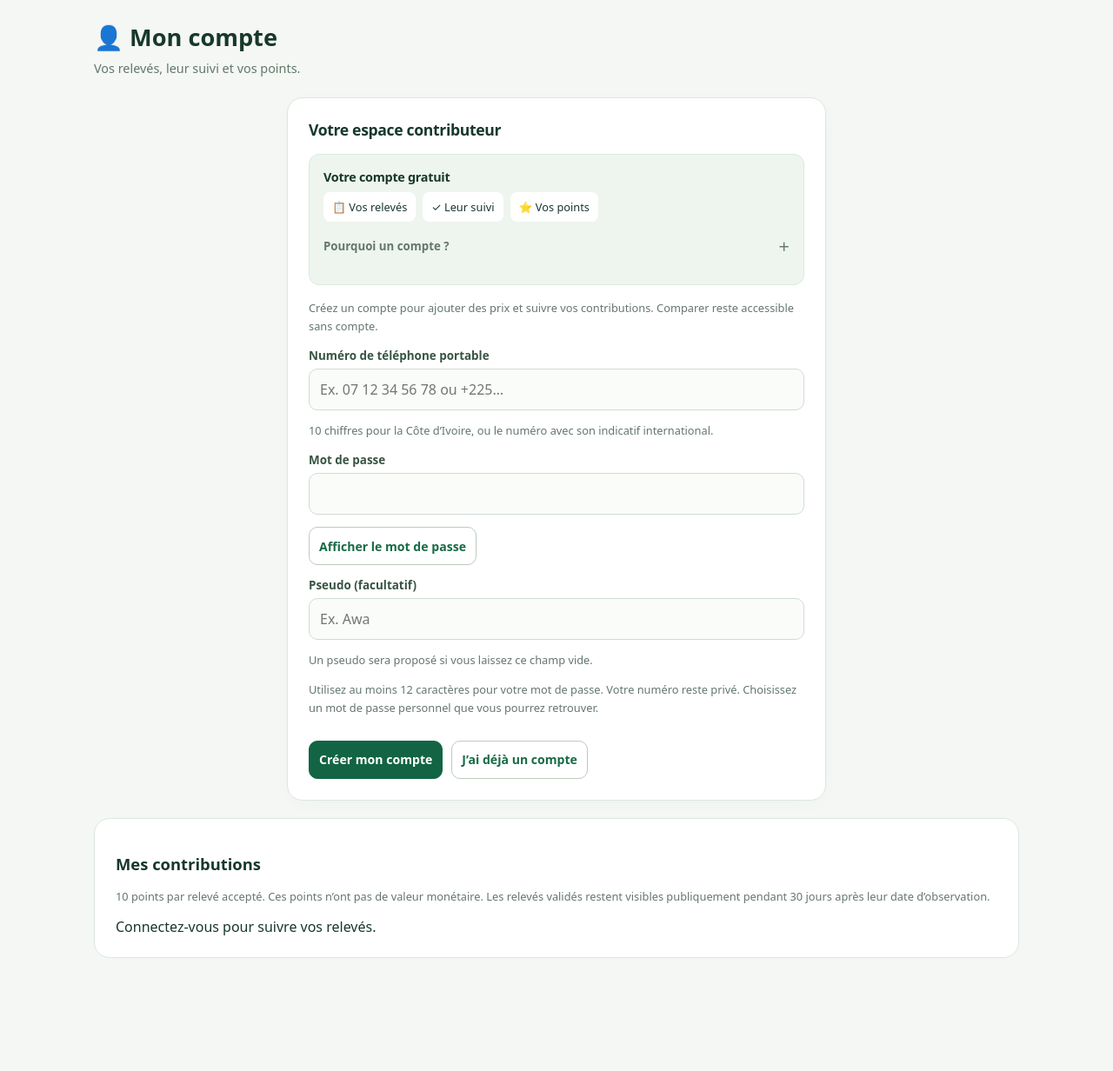
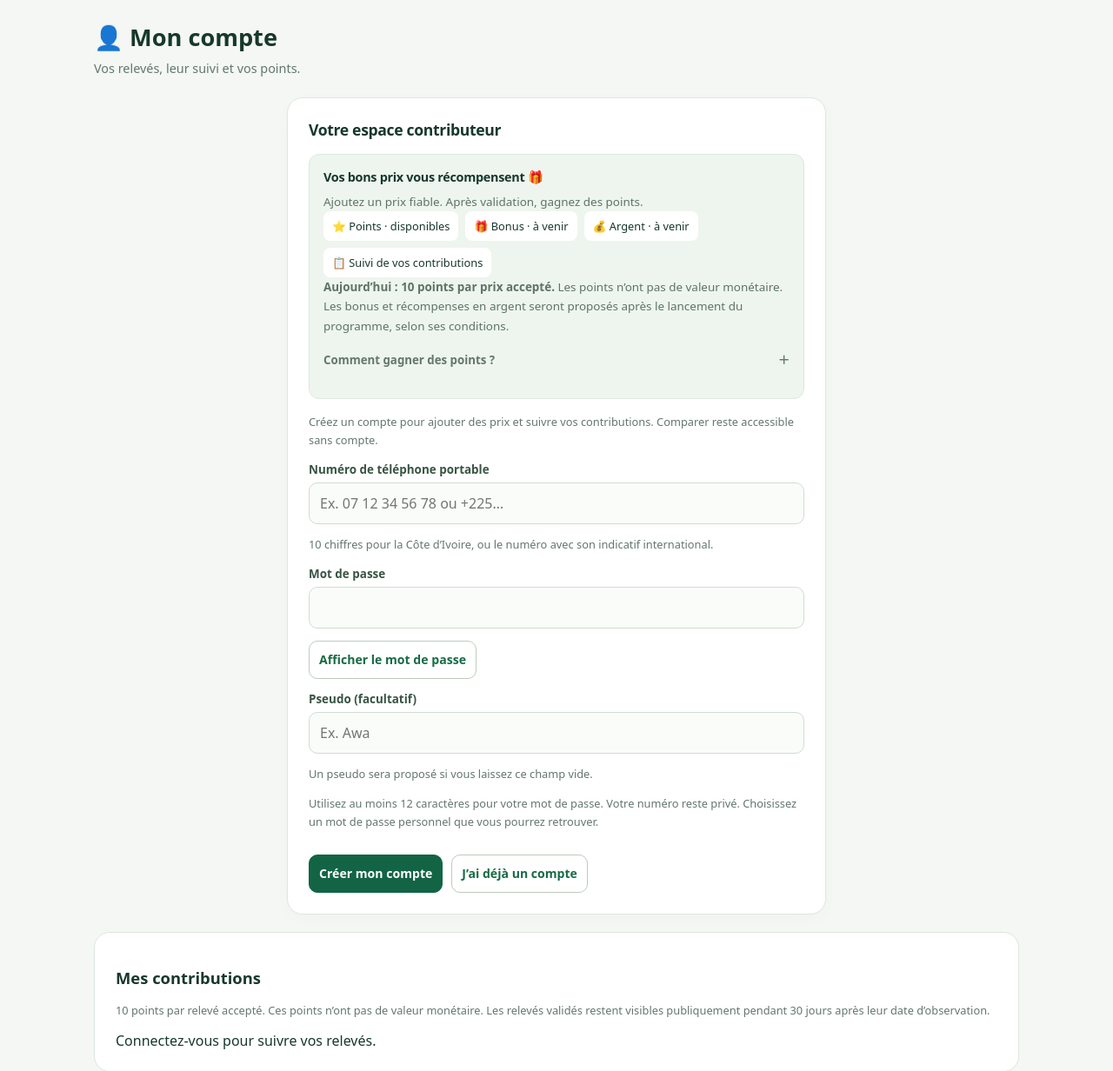
Before and after one commit to patrickeudess/compareprix, a Flask app: page /compte in a window 1280 px wide. Shown: the part 104-1336 px from the top of the page at 87% size. Before the commit the page ends 1206 px from the top, so only its background shows below. Run offline with Flask 3, Linux system fonts and the light colour scheme; tables that the repository leaves empty hold one stand-in row (values such as "Sample post"); some libraries are stand-ins or nearby versions.

Commit message:
Show account rewards with available points and upcoming bonus program

```diff
--- a/templates/community.html
+++ b/templates/community.html
@@ -2,7 +2,7 @@
 <body data-page="{{ page }}"><main>{% if page == 'account' %}<nav class="page-nav" aria-label="Navigation principale"><a href="./"><span aria-hidden="true">🔎</span><span>Comparer</span></a><a href="./panier.html"><span aria-hidden="true">🛍️</span><span>Panier <b id="basketNavCount">0</b></span></a><a href="./contribuer.html"><span aria-hidden="true">📸</span><span>Ajouter un prix</span></a><a href="./compte.html" aria-current="page"><span aria-hidden="true">👤</span><span>Compte</span></a></nav>{% else %}<nav class="page-nav" aria-label="Navigation principale"><a href="./"><span aria-hidden="true">🔎</span><span>Comparer</span></a><a href="./panier.html"><span aria-hidden="true">🛍️</span><span>Panier <b id="basketNavCount">0</b></span></a><a href="./contribuer.html" aria-current="page"><span aria-hidden="true">📸</span><span>Ajouter un prix</span></a><a href="./compte.html"><span aria-hidden="true">👤</span><span>Compte</span></a></nav>{% endif %}
 {% if page == 'account' %}<div class="page-title"><h1>👤 Mon compte</h1><p>Vos relevés, leur suivi et vos points.</p></div>{% else %}<div class="page-title"><h1>📸 Quel prix avez-vous vu en magasin ?</h1><p>Ajoutez le prix et le magasin pour aider les autres à comparer.</p></div>{% endif %}
 <p id="message" class="notice" role="status" aria-live="polite"></p>
-<div class="account-layout"><section id="account"><h2>Votre espace contributeur</h2><aside class="help-card"><h2>Votre compte gratuit</h2><div class="benefit-chips"><span>📋 Vos relevés</span><span>✓ Leur suivi</span><span>⭐ Vos points</span></div><details class="quick-help"><summary>Pourquoi un compte ?</summary><p>Retrouvez vos relevés et leur validation. Un relevé accepté rapporte 10 points, sans valeur monétaire. Votre numéro reste privé. Comparer reste libre.</p></details></aside>
+<div class="account-layout"><section id="account"><h2>Votre espace contributeur</h2><aside class="help-card"><h2>Vos bons prix vous récompensent 🎁</h2><p>Ajoutez un prix fiable. Après validation, gagnez des points.</p><div class="benefit-chips"><span>⭐ Points · disponibles</span><span>🎁 Bonus · à venir</span><span>💰 Argent · à venir</span><span>📋 Suivi de vos contributions</span></div><p class="hint"><strong>Aujourd’hui : 10 points par prix accepté.</strong> Les points n’ont pas de valeur monétaire. Les bonus et récompenses en argent seront proposés après le lancement du programme, selon ses conditions.</p><details class="quick-help"><summary>Comment gagner des points ?</summary><p>Ajoutez un prix récent, le format du produit et le magasin précis. Une information acceptée rapporte 10 points. Les informations refusées et les doublons ne rapportent aucun point. Votre numéro reste privé. Comparer les prix reste accessible sans compte.</p></details></aside>
 <div id="signedOut"><p class="hint">Créez un compte pour ajouter des prix et suivre vos contributions. Comparer reste accessible sans compte.</p><form id="authForm"><label for="phone">Numéro de téléphone portable</label><input id="phone" type="tel" inputmode="tel" maxlength="40" autocomplete="tel" placeholder="Ex. 07 12 34 56 78 ou +225…" required><p class="hint">10 chiffres pour la Côte d’Ivoire, ou le numéro avec son indicatif international.</p><label for="password">Mot de passe</label><input id="password" type="password" maxlength="256" autocomplete="new-password" minlength="12" required><button id="showPassword" type="button" class="secondary" aria-pressed="false">Afficher le mot de passe</button>
 <div id="registration" hidden><label for="name">Pseudo (facultatif)</label><input id="name" maxlength="80" autocomplete="nickname" placeholder="Ex. Awa"><p class="hint">Un pseudo sera proposé si vous laissez ce champ vide.</p><p class="hint">Utilisez au moins 12 caractères pour votre mot de passe. Votre numéro reste privé. Choisissez un mot de passe personnel que vous pourrez retrouver.</p></div>
 <div class="actions"><button id="authSubmit" type="submit">Se connecter</button><button type="button" id="switchAuth" class="secondary">Créer un compte</button></div></form></div>
```
